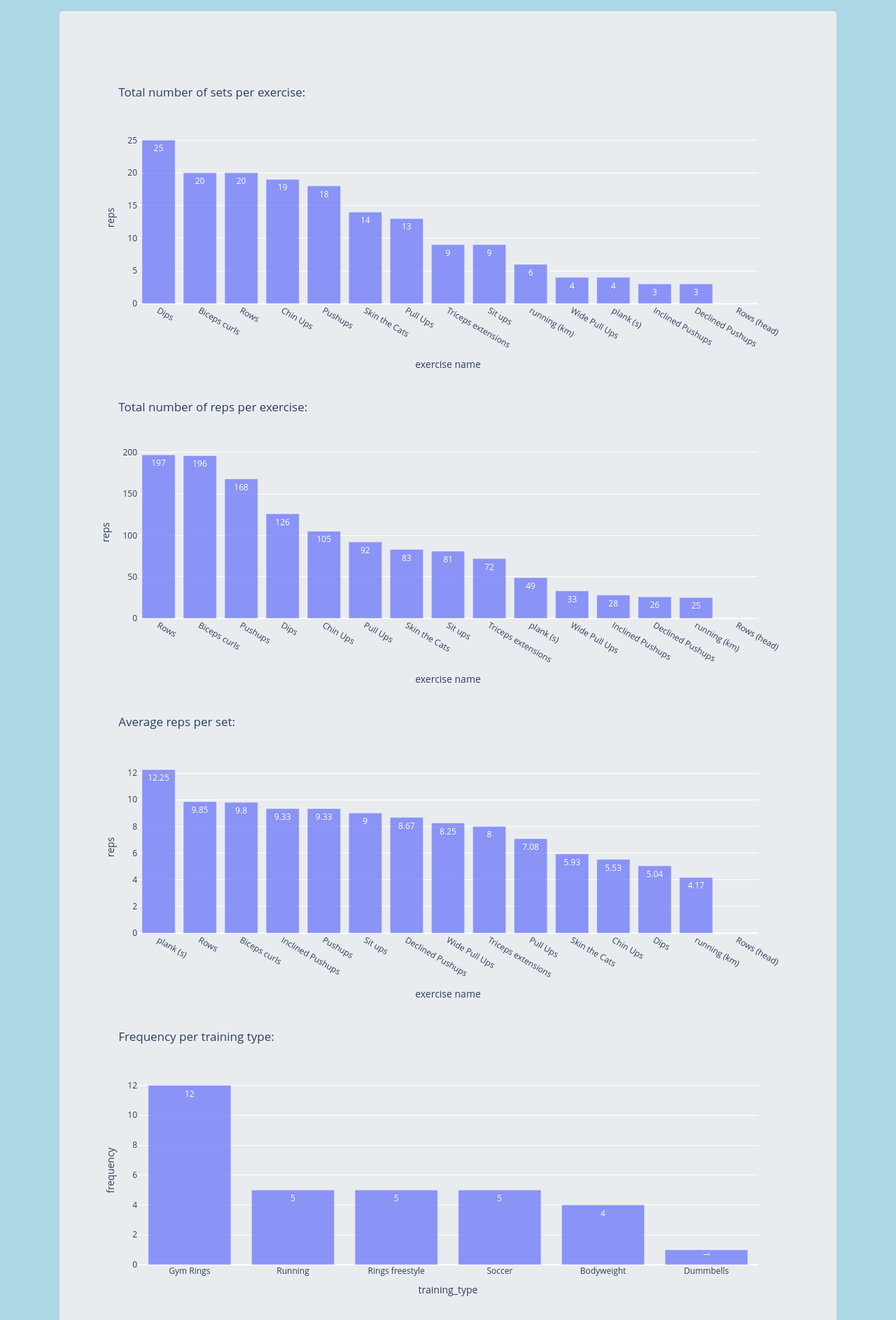
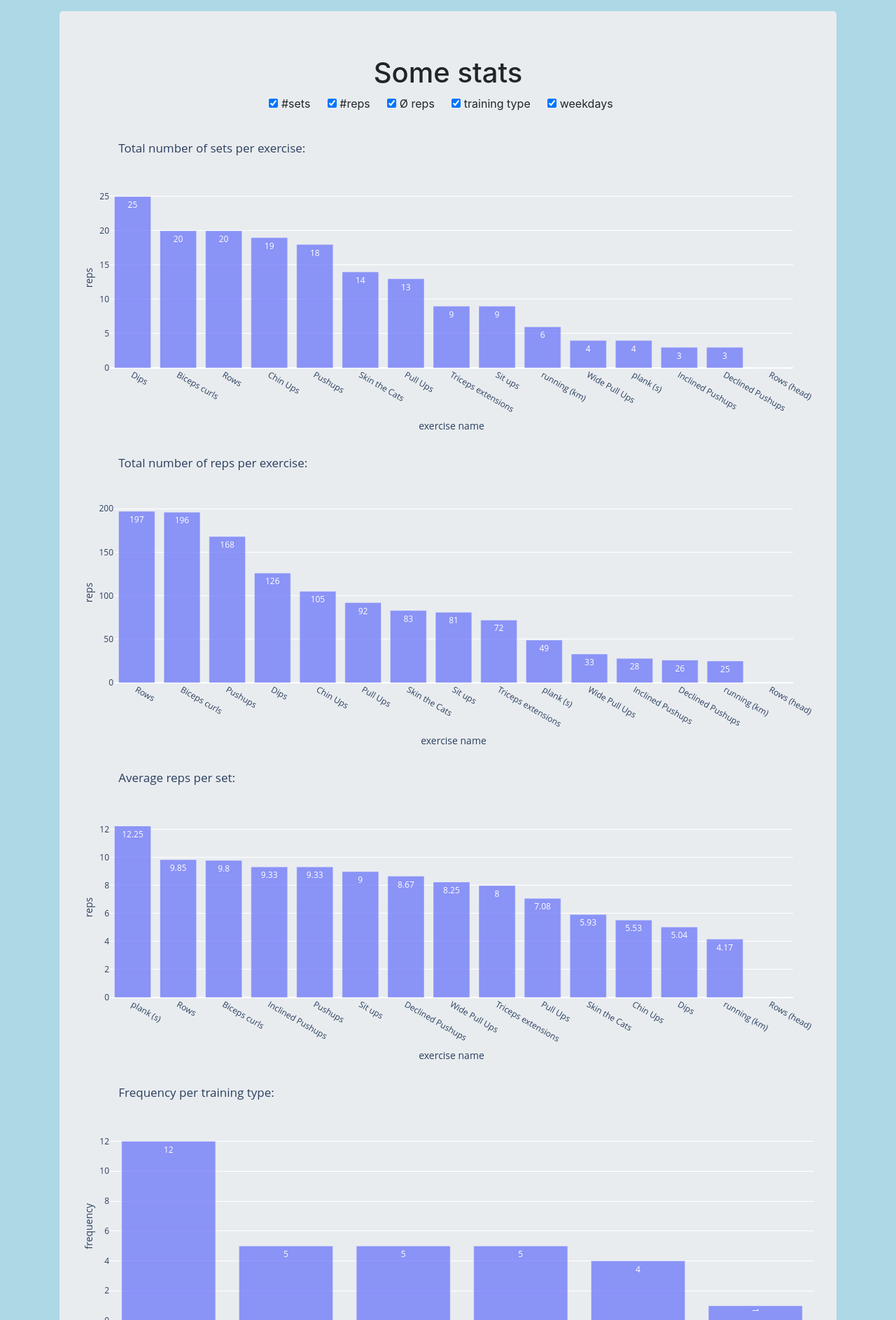
Before and after one commit to cweidemeier/training_webapp, a Django app: page /dashboard in a window 1280 px wide. Shown: the part 56-1943 px from the top of the page at 70% size. Run offline with Django 3.2, Linux system fonts and the light colour scheme; data comes from the database, SQL or seed files in the repository; both versions use the stored data as it was after the commit; some libraries are stand-ins or nearby versions.

Commit message:
stats checkmark,layout smaller screens

```diff
--- a/training/plots.py
+++ b/training/plots.py
@@ -3,7 +3,7 @@ from .models import Exercise_name, Training, Exercise, Training_type
 
 # graph test
 import pandas as pd
-import calmap
+
 from django.db.models import Sum
 
 
@@ -23,25 +23,6 @@ from plotly.subplots import make_subplots
 
 
 
-
-def plot_acticityplot():
-    # create pandas series with all training dates from database / query
-    dates = []
-    for i in range(len(Training.objects.values('training_date'))):
-        dates.append(Training.objects.values('training_date')[i]['training_date'])
-    events = pd.Series(dates)
-
-    # reindex series, such that the index is a DatetimeIndex - necessary for calmap
-    temp_series = pd.DatetimeIndex(events.values)
-    events = events.reindex(temp_series)
-
-    # reference the type of training for each date
-    for i in range(len(dates)):
-         events.loc[dates[i]] = Training.objects.values('training_type')[i]['training_type']
-
-    # plot and safe image
-    fig = calmap.yearplot(events, dayticks=[0, 2, 4, 6])
-    fig.figure.savefig('./training/static/img/activity_plot.svg', transparent=True, bbox_inches='tight')
 
 
 
@@ -67,16 +48,7 @@ def plot_histograms_exercise():
        'paper_bgcolor': 'rgba(0, 0, 0, 0)',
 
        })
-    # second attempt with plotly go.
-    # my_data = [go.Bar( x = df['exercise name'], y = df.reps)]
-    # my_layout = go.Layout({"title": "Views by publisher",
-    #                        "yaxis": {"title":"Views"},
-    #                        "xaxis": {"title":"Publisher"},
-    #                        "showlegend": False})
-
-    #fig = go.Figure(data = my_data, layout = my_layout)
-
-    #py.iplot(fig)
+    fig.update_layout(margin=dict(l=0, r=0))
     config = {'displayModeBar': False}
     plot_div = plot(fig, output_type='div', config = config )
     return plot_div
@@ -103,6 +75,7 @@ def plot_histograms_reps():
         'paper_bgcolor': 'rgba(0, 0, 0, 0)',
 
         })
+    fig.update_layout(margin=dict(l=0, r=0))
     config = {'displayModeBar': False}
     plot_div = plot(fig, output_type='div', include_plotlyjs=False, config = config)
     return plot_div
@@ -134,6 +107,7 @@ def plot_histograms_reppset():
         'paper_bgcolor': 'rgba(0, 0, 0, 0)',
 
         })
+    fig.update_layout(margin=dict(l=0, r=0))
     config = {'displayModeBar': False}
     plot_div = plot(fig, output_type='div', include_plotlyjs=False, config = config)
     return plot_div
@@ -151,8 +125,6 @@ def plot_histograms_days():
     df = pd.DataFrame()
     df['weekdays']  = dic.keys()
     df['frequency'] = dic.values()
-    #print(df)
-    # df.sort_values( inplace=True, ascending = False)
 
     #plot and save
     fig = px.bar(df, x='weekdays', y='frequency', opacity = 0.7, title= 'Trainings per weekday:', hover_name = 'weekdays', hover_data = {'weekdays': False, 'frequency': False}, text = 'frequency')
@@ -160,6 +132,7 @@ def plot_histograms_days():
         'plot_bgcolor': 'rgba(0, 0, 0, 0)',
         'paper_bgcolor': 'rgba(0, 0, 0, 0)',
         })
+    fig.update_layout(margin=dict(l=0, r=0))
     config = {'displayModeBar': False}
     plot_div = plot(fig, output_type='div', include_plotlyjs=False, config = config )
     return plot_div
@@ -175,7 +148,7 @@ def plot_histograms_types():
         training.append(Training_type.objects.values('training_type')[e]['training_type'])
         temp = Training.objects.filter(training_type = e+1).count()
         sum_.append(0 if temp is None else temp)
-    print(training)
+
     # convert to df
     df = pd.DataFrame({'training_type': training,'frequency': sum_})
     df.sort_values('frequency', inplace=True, ascending = False)
@@ -187,6 +160,7 @@ def plot_histograms_types():
        'paper_bgcolor': 'rgba(0, 0, 0, 0)',
 
        })
+    fig.update_layout(margin=dict(l=0, r=0))
     config = {'displayModeBar': False}
     plot_div = plot(fig, output_type='div', include_plotlyjs=False, config = config)
     return plot_div
@@ -308,6 +282,7 @@ def display_year(z,
 
     layout = go.Layout(
         height=250,
+
         yaxis=dict(
             showline=False, showgrid=False, zeroline=False,
             tickmode='array',
@@ -334,7 +309,7 @@ def display_year(z,
         fig.update_layout(layout)
         fig.update_xaxes(layout['xaxis'])
         fig.update_yaxes(layout['yaxis'])
-
+    fig.update_layout(margin=dict(l=0, r=0))
     fig['layout']['yaxis']['scaleanchor']='x'
 
     return fig
@@ -346,11 +321,7 @@ def display_years(z, years):
         data = z[i*365 : (i+1)*365]
         display_year(data, year=year, fig=fig, row=i)
 
-
-
     config = {'displayModeBar': False}
-
-
 
     fig.update_layout({
        'plot_bgcolor': 'rgba(0, 0, 0, 0)',
--- a/training/templates/Todo.html
+++ b/training/templates/Todo.html
@@ -60,14 +60,10 @@
     <p>
         <ul>
             <h3>TODO</h3>
-            <li> boxes to tick what graphs to show js  </li>
             <li> search form in /list - when changed </li>
             <li> Bootstrap links fixen </li>
             <li> Everything more beautiful  </li>
             <li> User based query / database </li>
-            <li> ITS BEEN x days </li>
-            <li> User interface + show only their trainings </li>
-            <li> clickable calendar in new training </li>
             <li> activity plot - location  </li>
             <li> clean code, templates, static  </li>
             <li> list/training/int -> auch plots machen statt Liste. vllt. oder wahl zwischen beidem </li>
--- a/training/templates/dashboard.html
+++ b/training/templates/dashboard.html
@@ -47,25 +47,63 @@
     <!-- Custom styles for this template -->
     <link href="{% static 'css/stylesheet.css' %}" rel="stylesheet">
     <link href="{% static 'css/navbar-top-fixed.css' %}" rel="stylesheet">
+
+
+    <script src=
+    "https://code.jquery.com/jquery-1.12.4.min.js"></script>
+        <style type="text/css">
+            label {
+                margin-right: 20px;
+            }
+        </style>
   </head>
   <body>
 
 {% include 'navbar.html' %}
 
 <main role="main" class="container" >
+
   <div class="jumbotron">
     <h1 class='title'>{{title}}</h1>
 
-    {{ plot1 | safe}}
+    <div style="text-align:center">
+        <label>
+            <input type="checkbox" name="colorCheckbox"
+                   value="sets" checked> #sets </label>
+        <label>
+            <input type="checkbox" name="colorCheckbox"
+                   value="reps" checked> #reps</label>
+        <label>
+            <input type="checkbox" name="colorCheckbox"
+                   value="Areps" checked> 	&Oslash; reps</label>
+        <label>
+            <input type="checkbox" name="colorCheckbox"
+                   value="trainingtype" checked> training type</label>
+        <label>
+            <input type="checkbox" name="colorCheckbox"
+                   value="weekday" checked> weekdays</label>
+    </div>
 
-    {{ plot2 | safe}}
+    <div class="sets selectt">
+      {{ plot1 | safe}} </div>
+    <div class="reps selectt">
+      {{ plot2 | safe}}</div>
+    <div class="Areps selectt">
+      {{ plot3 | safe}}</div>
+    <div class="trainingtype selectt">
+      {{ plot5 | safe}}</div>
+    <div class="weekday selectt">
+      {{ plot4 | safe}}</div>
+    <script type="text/javascript">
+        $(document).ready(function() {
+            $('input[type="checkbox"]').change(function() {
+                var inputValue = $(this).attr("value");
+                $("." + inputValue).toggle();
+            });
+        });
+    </script>
 
-    {{ plot3 | safe}}
 
-    {{ plot5 | safe}}
-
-    {{ plot4 | safe}}
-  </div>
 </main>
 <script src="{% static 'js/jquery-3.4.1.slim.min.js' %}" integrity="sha384-J6qa4849blE2+poT4WnyKhv5vZF5SrPo0iEjwBvKU7imGFAV0wwj1yYfoRSJoZ+n" crossorigin="anonymous"></script>
       <script>window.jQuery || document.write('<script src="/js/jquery.slim.min.js"><\/script>')</script><script src="/static/js/bootstrap.bundle.min.js" integrity="sha384-6khuMg9gaYr5AxOqhkVIODVIvm9ynTT5J4V1cfthmT+emCG6yVmEZsRHdxlotUnm" crossorigin="anonymous"></script></body>
--- a/training/templates/training_entry.html
+++ b/training/templates/training_entry.html
@@ -46,6 +46,7 @@
     <!-- Custom styles for this template -->
     <link href="{% static 'css/stylesheet.css' %}" rel="stylesheet">
     <link href="{% static 'css/navbar-top-fixed.css' %}" rel="stylesheet">
+
   </head>
   <body>
 
@@ -66,4 +67,6 @@
 </main>
 <script src="{% static 'js/jquery-3.4.1.slim.min.js' %}" integrity="sha384-J6qa4849blE2+poT4WnyKhv5vZF5SrPo0iEjwBvKU7imGFAV0wwj1yYfoRSJoZ+n" crossorigin="anonymous"></script>
       <script>window.jQuery || document.write('<script src="/js/jquery.slim.min.js"><\/script>')</script><script src="/static/js/bootstrap.bundle.min.js" integrity="sha384-6khuMg9gaYr5AxOqhkVIODVIvm9ynTT5J4V1cfthmT+emCG6yVmEZsRHdxlotUnm" crossorigin="anonymous"></script></body>
+
+
 </html>
--- a/training/templates/training_list.html
+++ b/training/templates/training_list.html
@@ -74,7 +74,7 @@
         {% for instance in queryset %}
         <tr>
             <td>{{instance.training_ID}}</td>
-            <td> <b> <a href="/training_list/{{instance.training_ID}}" style='color: black'> {{instance.training_type}} (click me)</a> </b></td>
+            <td> <b> <a href="/training_list/{{instance.training_ID}}" style='color: black'> {{instance.training_type}}</a> </b></td>
             <td>{{instance.location}}</td>
             <td>{{instance.training_date}}</td>
 
--- a/training/views.py
+++ b/training/views.py
@@ -19,7 +19,10 @@ def home(request):
     today = date.today()
     last_training = Training.objects.values().order_by('-training_date').first()['training_date']
     delta = today - last_training
-    subsubtitle = f"It's been {delta.days} days since your last training!"
+    if delta.days == 1:
+        subsubtitle = f"It's been {delta.days} day since your last training!"
+    else:
+        subsubtitle = f"It's been {delta.days} days since your last training!"
     context = { 'title': title,  'subtitle':subtitle, 'plot_act': display_years(get_training_days(), [datetime.datetime.now().year]), 'subsubtitle': subsubtitle }
     return render(request, 'home.html', context)
 
@@ -30,8 +33,7 @@ def add_training(request):
         form = TrainingForm(request.POST or None)
         if form.is_valid():
             form.save()
-            # render activity_plot and save
-            plot_acticityplot()
+
             return redirect('/add_exercise')
     else:
         form = TrainingForm(request.POST or None)
@@ -96,9 +98,11 @@ def todo(request):
 
 
 def dashboard(request):
+    title = 'Some stats'
     context = {'plot1': plot_histograms_exercise(),
                'plot2': plot_histograms_reps(),
                'plot3': plot_histograms_reppset(),
                'plot4': plot_histograms_days(),
-               'plot5': plot_histograms_types()}
+               'plot5': plot_histograms_types(),
+               'title':title}
     return render(request, 'dashboard.html', context)
```
Also changed, not shown: trainsite/settings.py (+4 -4 lines), db.sqlite3, training/static/css/stylesheet.css (line endings or trailing spaces).
